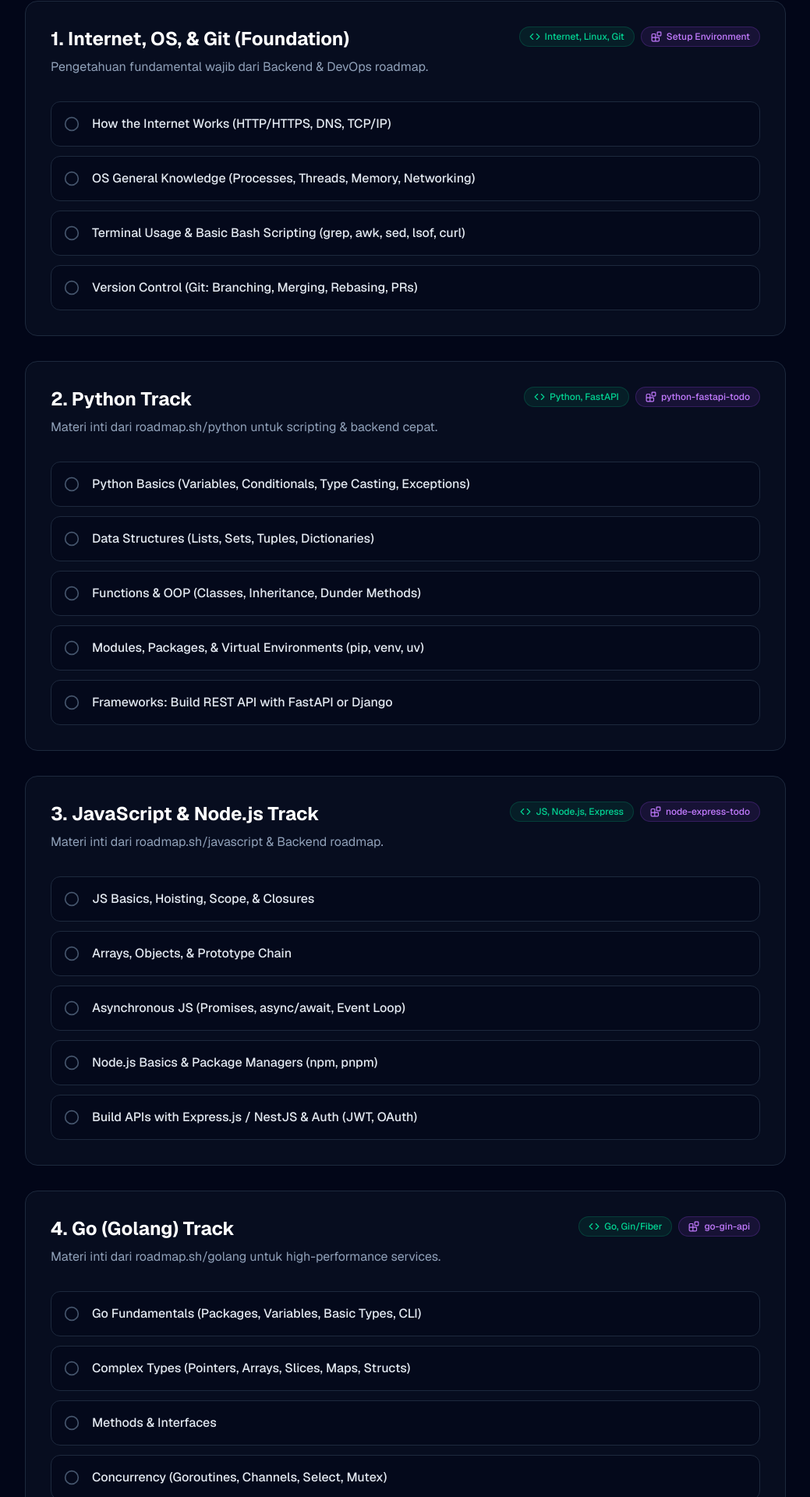
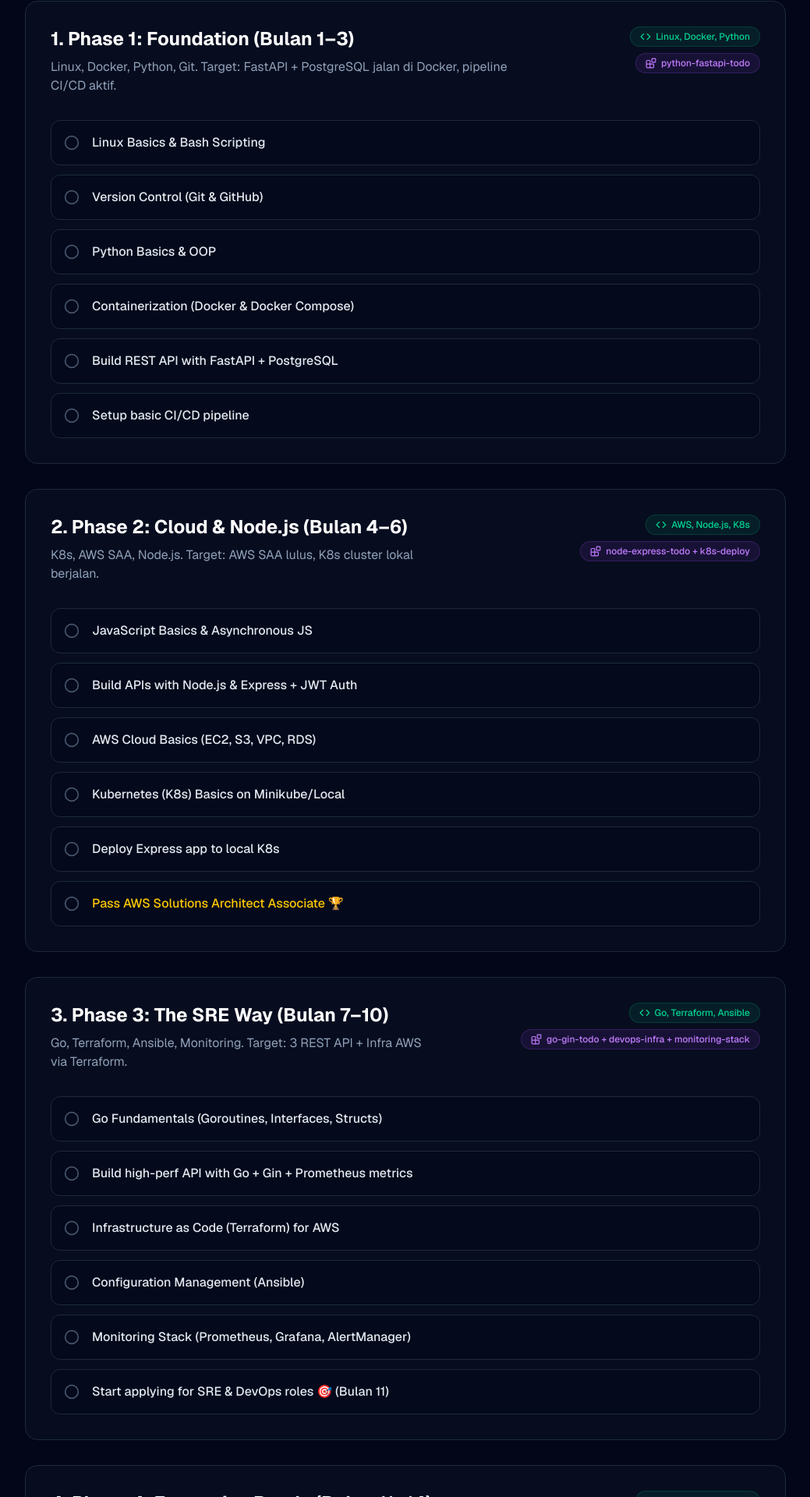
Before and after one commit to arighmt67-bit/roadmap-todo, a Next.js app: page / in a window 1280 px wide. Shown: the part 370-2290 px from the top of the page at 78% size, without its empty margins (120-1159 px from the left). Built offline with nearby package versions, Linux system fonts and the light colour scheme.

Commit message:
refactor: align roadmap phases strictly with user-provided summary and roadmap.sh

```diff
--- a/app/data.ts
+++ b/app/data.ts
@@ -1,141 +1,110 @@
 export const phases = [
   {
     id: "step-1",
-    title: "1. Internet, OS, & Git (Foundation)",
-    description: "Pengetahuan fundamental wajib dari Backend & DevOps roadmap.",
-    goals: "Internet, Linux, Git",
-    project: "Setup Environment",
+    title: "1. Phase 1: Foundation (Bulan 1–3)",
+    description: "Linux, Docker, Python, Git. Target: FastAPI + PostgreSQL jalan di Docker, pipeline CI/CD aktif.",
+    goals: "Linux, Docker, Python",
+    project: "python-fastapi-todo",
     resources: [
-      { name: "Backend: Internet", url: "https://roadmap.sh/backend" },
-      { name: "DevOps: OS & Linux", url: "https://roadmap.sh/devops" }
+      { name: "DevOps Roadmap", url: "https://roadmap.sh/devops" },
+      { name: "Python Roadmap", url: "https://roadmap.sh/python" }
     ],
     tasks: [
-      { id: "t1-1", title: "How the Internet Works (HTTP/HTTPS, DNS, TCP/IP)", done: false },
-      { id: "t1-2", title: "OS General Knowledge (Processes, Threads, Memory, Networking)", done: false },
-      { id: "t1-3", title: "Terminal Usage & Basic Bash Scripting (grep, awk, sed, lsof, curl)", done: false },
-      { id: "t1-4", title: "Version Control (Git: Branching, Merging, Rebasing, PRs)", done: false },
+      { id: "t1-1", title: "Linux Basics & Bash Scripting", done: false },
+      { id: "t1-2", title: "Version Control (Git & GitHub)", done: false },
+      { id: "t1-3", title: "Python Basics & OOP", done: false },
+      { id: "t1-4", title: "Containerization (Docker & Docker Compose)", done: false },
+      { id: "t1-5", title: "Build REST API with FastAPI + PostgreSQL", done: false },
+      { id: "t1-6", title: "Setup basic CI/CD pipeline", done: false },
     ],
   },
   {
     id: "step-2",
-    title: "2. Python Track",
-    description: "Materi inti dari roadmap.sh/python untuk scripting & backend cepat.",
-    goals: "Python, FastAPI",
-    project: "python-fastapi-todo",
+    title: "2. Phase 2: Cloud & Node.js (Bulan 4–6)",
+    description: "K8s, AWS SAA, Node.js. Target: AWS SAA lulus, K8s cluster lokal berjalan.",
+    goals: "AWS, Node.js, K8s",
+    project: "node-express-todo + k8s-deploy",
     resources: [
-      { name: "Python Roadmap", url: "https://roadmap.sh/python" }
+      { name: "Backend Roadmap", url: "https://roadmap.sh/backend" },
+      { name: "JavaScript Roadmap", url: "https://roadmap.sh/javascript" }
     ],
     tasks: [
-      { id: "t2-1", title: "Python Basics (Variables, Conditionals, Type Casting, Exceptions)", done: false },
-      { id: "t2-2", title: "Data Structures (Lists, Sets, Tuples, Dictionaries)", done: false },
-      { id: "t2-3", title: "Functions & OOP (Classes, Inheritance, Dunder Methods)", done: false },
-      { id: "t2-4", title: "Modules, Packages, & Virtual Environments (pip, venv, uv)", done: false },
-      { id: "t2-5", title: "Frameworks: Build REST API with FastAPI or Django", done: false },
+      { id: "t2-1", title: "JavaScript Basics & Asynchronous JS", done: false },
+      { id: "t2-2", title: "Build APIs with Node.js & Express + JWT Auth", done: false },
+      { id: "t2-3", title: "AWS Cloud Basics (EC2, S3, VPC, RDS)", done: false },
+      { id: "t2-4", title: "Kubernetes (K8s) Basics on Minikube/Local", done: false },
+      { id: "t2-5", title: "Deploy Express app to local K8s", done: false },
+      { id: "t2-6", title: "Pass AWS Solutions Architect Associate 🏆", done: false },
     ],
   },
   {
     id: "step-3",
-    title: "3. JavaScript & Node.js Track",
-    description: "Materi inti dari roadmap.sh/javascript & Backend roadmap.",
-    goals: "JS, Node.js, Express",
-    project: "node-express-todo",
+    title: "3. Phase 3: The SRE Way (Bulan 7–10)",
+    description: "Go, Terraform, Ansible, Monitoring. Target: 3 REST API + Infra AWS via Terraform.",
+    goals: "Go, Terraform, Ansible",
+    project: "go-gin-todo + devops-infra + monitoring-stack",
     resources: [
-      { name: "JavaScript Roadmap", url: "https://roadmap.sh/javascript" },
-      { name: "Node.js (Backend)", url: "https://roadmap.sh/backend" }
+      { name: "Go Roadmap", url: "https://roadmap.sh/golang" },
+      { name: "Terraform Docs", url: "https://developer.hashicorp.com/terraform/tutorials" }
     ],
     tasks: [
-      { id: "t3-1", title: "JS Basics, Hoisting, Scope, & Closures", done: false },
-      { id: "t3-2", title: "Arrays, Objects, & Prototype Chain", done: false },
-      { id: "t3-3", title: "Asynchronous JS (Promises, async/await, Event Loop)", done: false },
-      { id: "t3-4", title: "Node.js Basics & Package Managers (npm, pnpm)", done: false },
-      { id: "t3-5", title: "Build APIs with Express.js / NestJS & Auth (JWT, OAuth)", done: false },
+      { id: "t3-1", title: "Go Fundamentals (Goroutines, Interfaces, Structs)", done: false },
+      { id: "t3-2", title: "Build high-perf API with Go + Gin + Prometheus metrics", done: false },
+      { id: "t3-3", title: "Infrastructure as Code (Terraform) for AWS", done: false },
+      { id: "t3-4", title: "Configuration Management (Ansible)", done: false },
+      { id: "t3-5", title: "Monitoring Stack (Prometheus, Grafana, AlertManager)", done: false },
+      { id: "t3-6", title: "Start applying for SRE & DevOps roles 🎯 (Bulan 11)", done: false },
     ],
   },
   {
     id: "step-4",
-    title: "4. Go (Golang) Track",
-    description: "Materi inti dari roadmap.sh/golang untuk high-performance services.",
-    goals: "Go, Gin/Fiber",
-    project: "go-gin-api",
+    title: "4. Phase 4: Enterprise Ready (Bulan 11–14)",
+    description: "Java/Spring Boot, GitOps, K8s Lanjut. Target: 4 REST API deploy di K8s via ArgoCD.",
+    goals: "Java, ArgoCD, Kafka",
+    project: "java-springboot-todo + k8s-gitops",
     resources: [
-      { name: "Golang Roadmap", url: "https://roadmap.sh/golang" }
+      { name: "Java Roadmap", url: "https://roadmap.sh/java" },
+      { name: "ArgoCD Docs", url: "https://argo-cd.readthedocs.io/" }
     ],
     tasks: [
-      { id: "t4-1", title: "Go Fundamentals (Packages, Variables, Basic Types, CLI)", done: false },
-      { id: "t4-2", title: "Complex Types (Pointers, Arrays, Slices, Maps, Structs)", done: false },
-      { id: "t4-3", title: "Methods & Interfaces", done: false },
-      { id: "t4-4", title: "Concurrency (Goroutines, Channels, Select, Mutex)", done: false },
-      { id: "t4-5", title: "Error Handling (defer, panic, recover) & Logging", done: false },
-      { id: "t4-6", title: "Web Frameworks: Build routing with Gin or Fiber", done: false },
+      { id: "t4-1", title: "Java OOP, JVM, & Collections", done: false },
+      { id: "t4-2", title: "Build Enterprise API with Spring Boot", done: false },
+      { id: "t4-3", title: "Message Brokers (Kafka) & Caching (Redis)", done: false },
+      { id: "t4-4", title: "Kubernetes Package Manager (Helm)", done: false },
+      { id: "t4-5", title: "GitOps Workflow using ArgoCD (Staging/Prod)", done: false },
     ],
   },
   {
     id: "step-5",
-    title: "5. Java & Enterprise Track",
-    description: "Materi inti dari roadmap.sh/java untuk sistem perbankan/enterprise.",
-    goals: "Java, Spring Boot",
-    project: "java-springboot-api",
+    title: "5. Phase 5: Microservices (Bulan 15–20)",
+    description: "Microservices multi-bahasa & Testing. Menjawab: Kapan & kenapa pilih bahasa ini?",
+    goals: "Microservices, System Design",
+    project: "microservices-polyglot",
     resources: [
-      { name: "Java Roadmap", url: "https://roadmap.sh/java" }
+      { name: "System Design Roadmap", url: "https://roadmap.sh/system-design" }
     ],
     tasks: [
-      { id: "t5-1", title: "Java Syntax, Data Types, & JVM Concepts (Garbage Collection)", done: false },
-      { id: "t5-2", title: "Java OOP, Interfaces, & Abstract Classes", done: false },
-      { id: "t5-3", title: "Collections Framework & Generics", done: false },
-      { id: "t5-4", title: "Build Tools (Maven, Gradle)", done: false },
-      { id: "t5-5", title: "Spring Framework & Spring Boot Basics (IoC, DI)", done: false },
-      { id: "t5-6", title: "Testing (JUnit, Mockito) & Spring Data JPA", done: false },
+      { id: "t5-1", title: "Microservices Architecture & System Design", done: false },
+      { id: "t5-2", title: "Integrate 4 APIs (Python, Node, Go, Java) into one system", done: false },
+      { id: "t5-3", title: "Advanced Testing (Unit, Integration, E2E)", done: false },
+      { id: "t5-4", title: "Full Kubernetes Deployment for Polyglot System", done: false },
+      { id: "t5-5", title: "Start applying for Backend Developer roles 🎯", done: false },
     ],
   },
   {
     id: "step-6",
-    title: "6. Databases, Caching & Brokers",
-    description: "Komponen stateful dari Backend & DevOps roadmap.",
-    goals: "PostgreSQL, Redis, Kafka",
-    project: "Polyglot Storage",
+    title: "6. Phase 6: Final Polish (Bulan 20–24)",
+    description: "Spesialisasi, polish portfolio, interview prep. Target: Offer diterima.",
+    goals: "Interview Prep",
+    project: "Flagship project",
     resources: [
-      { name: "DBs & Brokers", url: "https://roadmap.sh/backend" }
+      { name: "Computer Science Roadmap", url: "https://roadmap.sh/computer-science" }
     ],
     tasks: [
-      { id: "t6-1", title: "Relational DBs (PostgreSQL) - ACID, Joins, Indexes, Normalization", done: false },
-      { id: "t6-2", title: "NoSQL DBs (MongoDB / DynamoDB)", done: false },
-      { id: "t6-3", title: "Caching (Redis / Memcached) - Eviction policies", done: false },
-      { id: "t6-4", title: "Message Brokers (Apache Kafka / RabbitMQ)", done: false },
-      { id: "t6-5", title: "ORMs (Object-Relational Mapping) concepts", done: false },
-    ],
-  },
-  {
-    id: "step-7",
-    title: "7. Cloud, Containers, & IaC",
-    description: "Materi infrastruktur dari roadmap.sh/devops.",
-    goals: "Docker, AWS, Terraform",
-    project: "devops-infra",
-    resources: [
-      { name: "DevOps Roadmap", url: "https://roadmap.sh/devops" }
-    ],
-    tasks: [
-      { id: "t7-1", title: "Containerization (Docker, Docker Compose, Volumes, Network)", done: false },
-      { id: "t7-2", title: "CI/CD Pipelines (GitHub Actions / GitLab CI)", done: false },
-      { id: "t7-3", title: "Cloud Provider (AWS: IAM, EC2, S3, VPC, RDS)", done: false },
-      { id: "t7-4", title: "Infrastructure as Code (Terraform - Modules, State)", done: false },
-      { id: "t7-5", title: "Configuration Management (Ansible - Playbooks, Inventory)", done: false },
-    ],
-  },
-  {
-    id: "step-8",
-    title: "8. Orchestration & Observability",
-    description: "Level tertinggi DevOps (K8s) dari roadmap.sh/devops.",
-    goals: "K8s, ArgoCD, Prometheus",
-    project: "k8s-gitops",
-    resources: [
-      { name: "DevOps Roadmap", url: "https://roadmap.sh/devops" }
-    ],
-    tasks: [
-      { id: "t8-1", title: "Kubernetes Basics (Pods, ReplicaSets, Deployments, Services)", done: false },
-      { id: "t8-2", title: "K8s Advanced (Ingress, ConfigMaps, Secrets, StatefulSets)", done: false },
-      { id: "t8-3", title: "K8s Package Manager (Helm)", done: false },
-      { id: "t8-4", title: "GitOps approach for K8s (ArgoCD)", done: false },
-      { id: "t8-5", title: "Monitoring (Prometheus, Grafana) & Logging (ELK / Loki)", done: false },
+      { id: "t6-1", title: "Polish Flagship Project Documentation (READMEs, Architecture Diagrams)", done: false },
+      { id: "t6-2", title: "Data Structures & Algorithms", done: false },
+      { id: "t6-3", title: "Mock Interviews (Behavioral & System Design)", done: false },
+      { id: "t6-4", title: "Receive Offer Letter 🎯", done: false },
     ],
   }
 ];
```
